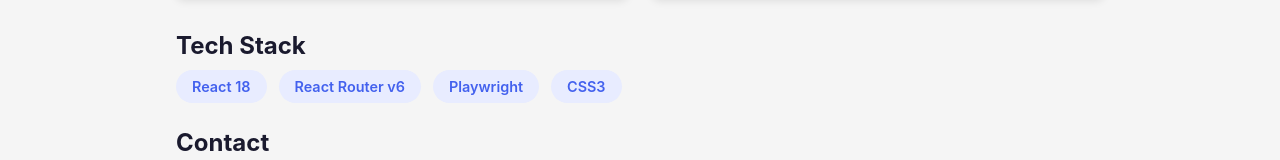
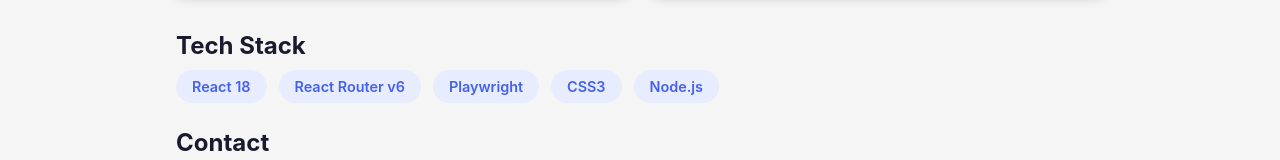
Before and after one commit to microsoft/sample-webapp, a React (Create React App) app: page /about in a window 1280 px wide. Shown: the part 500-660 px from the top of the page. Built offline with nearby package versions, Linux system fonts and the light colour scheme.

Commit message:
feat(about): add Node.js to tech stack

```diff
--- a/src/pages/About.js
+++ b/src/pages/About.js
@@ -36,6 +36,7 @@ function About() {
           <li><span className="tech-badge">React Router v6</span></li>
           <li><span className="tech-badge">Playwright</span></li>
           <li><span className="tech-badge">CSS3</span></li>
+          <li><span className="tech-badge">Node.js</span></li>
         </ul>
       </section>
 
```
